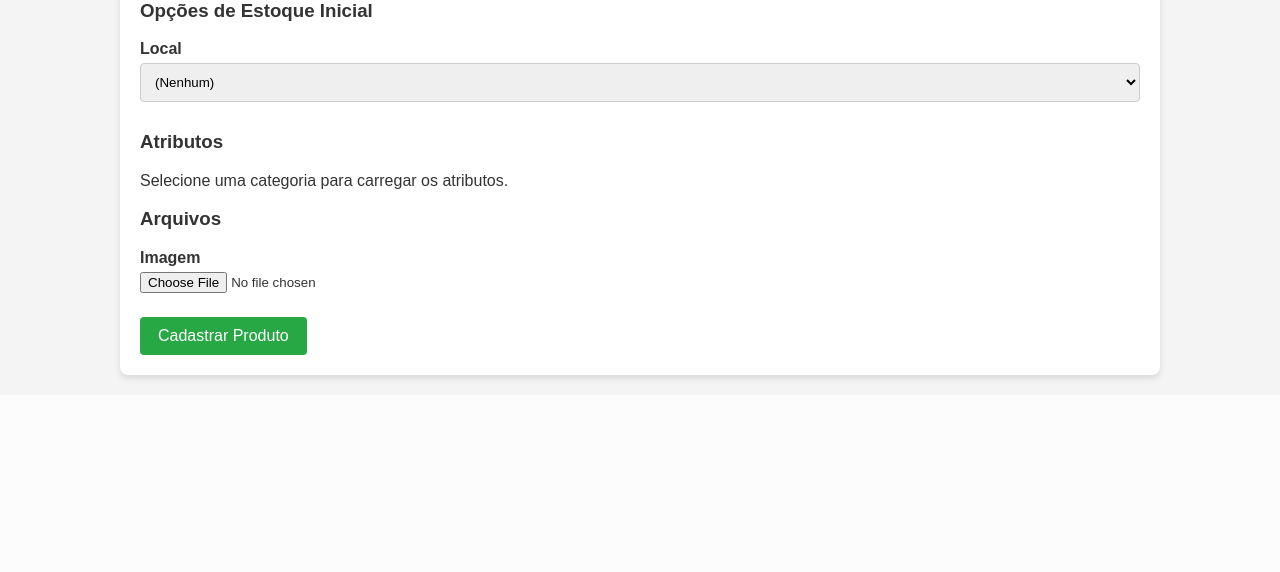
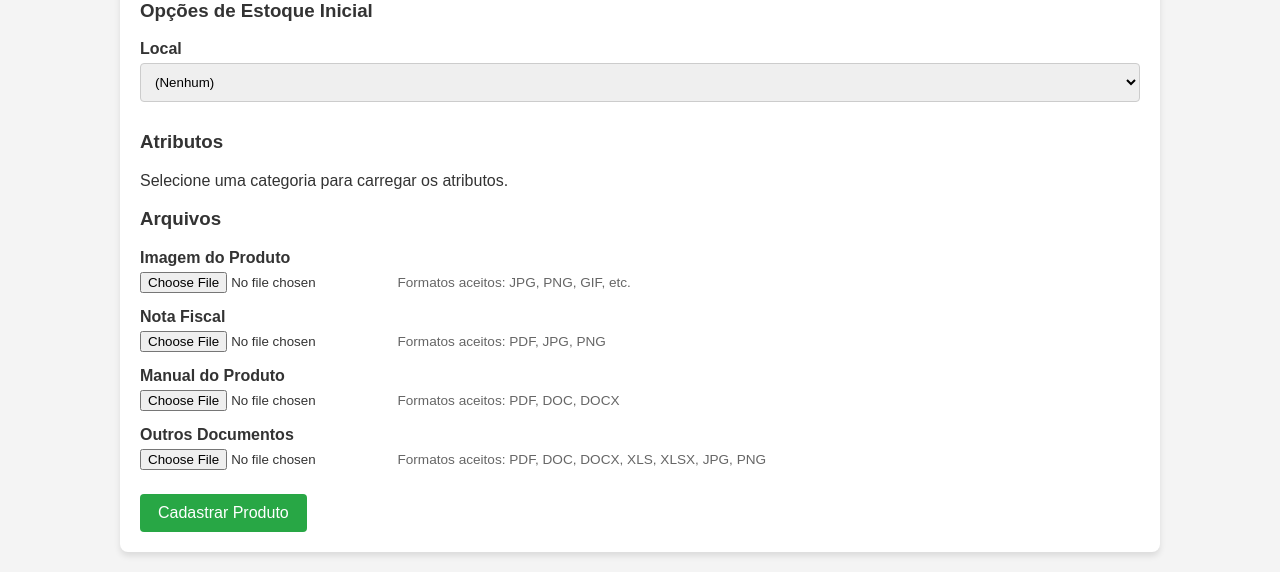
Before and after one commit to enzomtec-a11y/INTS-Inventory, a PHP site: page /pages/produtos/cadastrar.php in a window 1280 px wide. Shown: the part 817-1389 px from the top of the page. Before the commit the page ends 1199 px from the top, so only its background shows below. Run offline with PHP 8.4, Linux system fonts and the light colour scheme; the visitor is signed in with stand-in values (Sample User, id 1); tables that the repository leaves empty hold one stand-in row (values such as "Sample post").

Commit message:
Add files via upload

```diff
--- a/ints/pages/produtos/cadastrar.php
+++ b/ints/pages/produtos/cadastrar.php
@@ -160,6 +160,7 @@ if ($_SERVER["REQUEST_METHOD"] == "POST") {
         } else {
             $conn->begin_transaction();
             try {
+                // Insere o produto SEM número de patrimônio
                 $sql = "INSERT INTO produtos (nome, descricao, categoria_id, controla_estoque_proprio, tipo_posse, locador_nome, data_criado) VALUES (?, ?, ?, ?, ?, ?, NOW())";
                 $stmt = $conn->prepare($sql);
                 $stmt->bind_param("ssiiss", $nome, $descricao, $categoria_id, $controla_estoque, $tipo_posse, $locador_nome);
@@ -167,7 +168,26 @@ if ($_SERVER["REQUEST_METHOD"] == "POST") {
                 $produto_id = $stmt->insert_id;
                 $stmt->close();
 
-                if (function_exists('registrarLog')) registrarLog($conn, $usuario_id_log, 'produtos', $produto_id, 'CRIACAO', "Produto criado via formulário (composição inline).", $produto_id);
+                // GERA O NÚMERO DE PATRIMÔNIO usando a function do banco
+                // A function espera: gerar_numero_patrimonio(unidade_id, categoria_id, produto_id)
+                // Se o usuário não tem unidade definida, usa 0
+                $unidade_para_patrimonio = ($usuario_unidade > 0) ? $usuario_unidade : 0;
+
+                $stmt_patrimonio = $conn->prepare("SELECT gerar_numero_patrimonio(?, ?, ?) AS numero");
+                $stmt_patrimonio->bind_param("iii", $unidade_para_patrimonio, $categoria_id, $produto_id);
+                $stmt_patrimonio->execute();
+                $result_patrimonio = $stmt_patrimonio->get_result();
+                $row_patrimonio = $result_patrimonio->fetch_assoc();
+                $numero_patrimonio = $row_patrimonio['numero'];
+                $stmt_patrimonio->close();
+
+                // Atualiza o produto com o número de patrimônio gerado
+                $stmt_update = $conn->prepare("UPDATE produtos SET numero_patrimonio = ? WHERE id = ?");
+                $stmt_update->bind_param("si", $numero_patrimonio, $produto_id);
+                $stmt_update->execute();
+                $stmt_update->close();
+
+                if (function_exists('registrarLog')) registrarLog($conn, $usuario_id_log, 'produtos', $produto_id, 'CRIACAO', "Produto criado via formulário. Número de patrimônio: {$numero_patrimonio}", $produto_id);
 
                 // Se controla estoque e foi indicado local, cria estoque com quantidade = 1 (nova regra)
                 if ($controla_estoque && $local_id) {
@@ -244,10 +264,12 @@ if ($_SERVER["REQUEST_METHOD"] == "POST") {
                     if (!empty($_FILES['arq_imagem']['name'])) processarUploadArquivo($conn, $produto_id, $_FILES['arq_imagem'], 'imagem');
                     if (!empty($_FILES['arq_nota']['name'])) processarUploadArquivo($conn, $produto_id, $_FILES['arq_nota'], 'nota_fiscal');
                     if (!empty($_FILES['arq_manual']['name'])) processarUploadArquivo($conn, $produto_id, $_FILES['arq_manual'], 'manual');
+                    if (!empty($_FILES['arq_outro']['name'])) processarUploadArquivo($conn, $produto_id, $_FILES['arq_outro'], 'outro');
                 }
 
                 $conn->commit();
-                header("Location: listar.php?sucesso=cadastro");
+                // Redireciona com o número de patrimônio na URL para exibir no sucesso
+                header("Location: listar.php?sucesso=cadastro&patrimonio=" . urlencode($numero_patrimonio));
                 exit;
 
             } catch (Exception $e) {
@@ -394,8 +416,27 @@ if ($_SERVER["REQUEST_METHOD"] == "POST") {
 
             <h3>Arquivos</h3>
             <div class="form-group">
-                <label>Imagem</label>
-                <input type="file" name="arq_imagem">
+                <label>Imagem do Produto</label>
+                <input type="file" name="arq_imagem" accept="image/*">
+                <small style="color: #666; font-size: 0.85em;">Formatos aceitos: JPG, PNG, GIF, etc.</small>
+            </div>
+
+            <div class="form-group">
+                <label>Nota Fiscal</label>
+                <input type="file" name="arq_nota" accept=".pdf,.jpg,.jpeg,.png">
+                <small style="color: #666; font-size: 0.85em;">Formatos aceitos: PDF, JPG, PNG</small>
+            </div>
+
+            <div class="form-group">
+                <label>Manual do Produto</label>
+                <input type="file" name="arq_manual" accept=".pdf,.doc,.docx">
+                <small style="color: #666; font-size: 0.85em;">Formatos aceitos: PDF, DOC, DOCX</small>
+            </div>
+
+            <div class="form-group">
+                <label>Outros Documentos</label>
+                <input type="file" name="arq_outro" accept=".pdf,.doc,.docx,.xls,.xlsx,.jpg,.jpeg,.png">
+                <small style="color: #666; font-size: 0.85em;">Formatos aceitos: PDF, DOC, DOCX, XLS, XLSX, JPG, PNG</small>
             </div>
 
             <button type="submit" style="margin-top:12px; padding:10px 18px; background:#28a745; color:white; border:none; border-radius:4px;">Cadastrar Produto</button>
```
